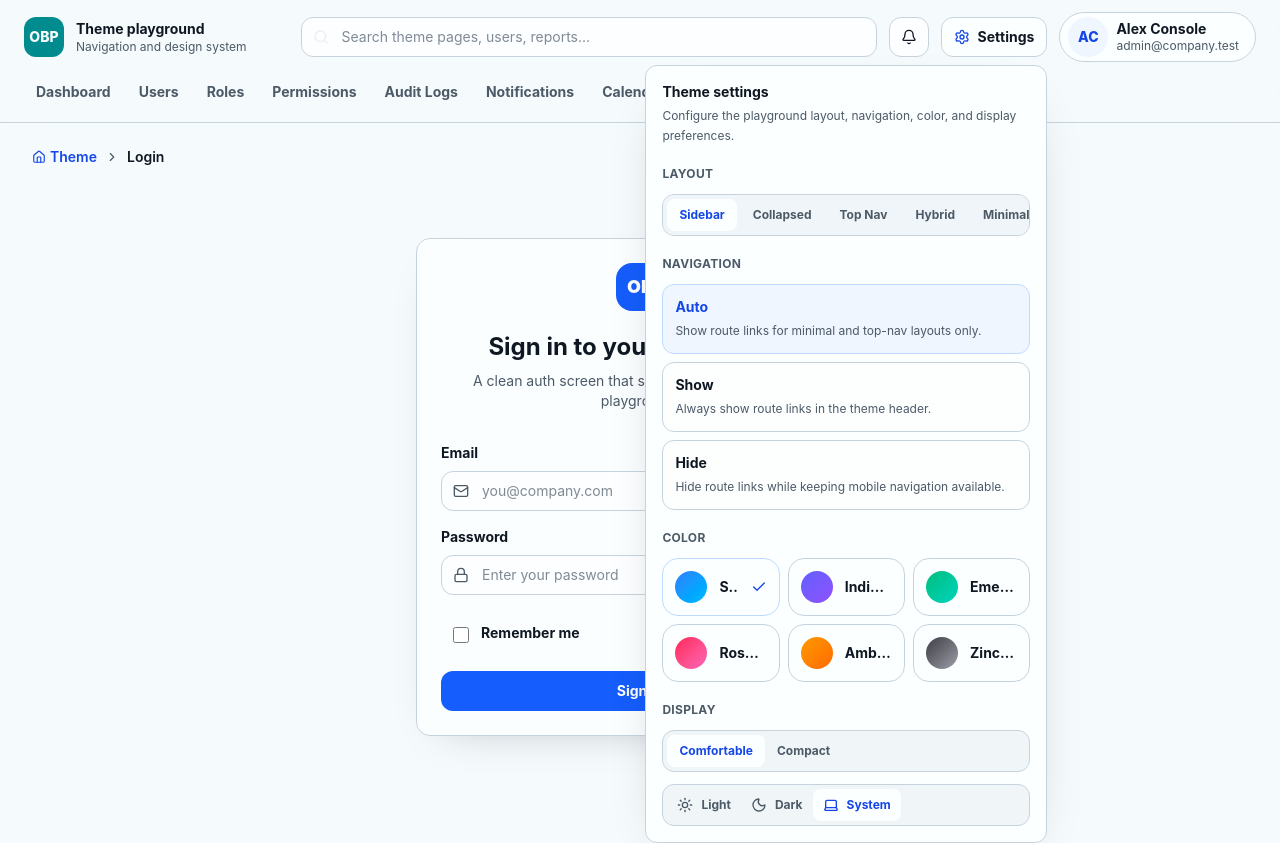
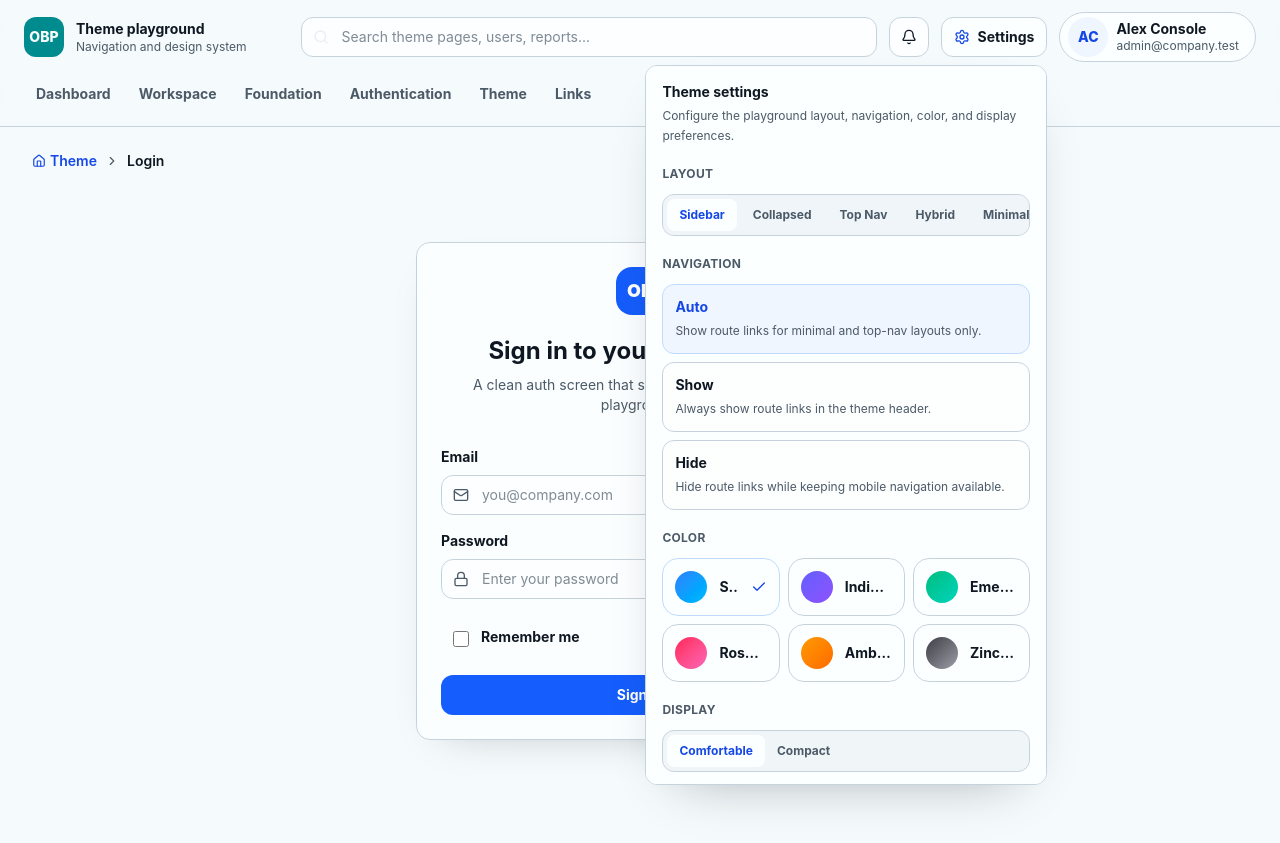
Before and after one commit to kharazian/open-business-platform, a React (Vite) app in the folder src/app/: page /theme/login in a window 1280 px wide. Both pictures are taken after a click on the button "Settings". After the commit the page ends 800 px from the top, so only its background shows below. Built offline with nearby package versions, Linux system fonts and the light colour scheme.

Commit message:
Polish theme navigation shell

```diff
--- a/src/app/src/components/layout/MobileDrawer.tsx
+++ b/src/app/src/components/layout/MobileDrawer.tsx
@@ -38,6 +38,7 @@ export function MobileDrawer({
           collapsed={false}
           logoText={sidebarLogoText}
           navigation={navigation}
+          onNavigate={onClose}
           subtitle={sidebarSubtitle}
           title={sidebarTitle}
           variant={sidebarVariant}
--- a/src/app/src/components/layout/Sidebar.tsx
+++ b/src/app/src/components/layout/Sidebar.tsx
@@ -1,29 +1,16 @@
-import { ChevronLeft, ChevronRight } from "lucide-react";
-import type { HTMLAttributes } from "react";
-import { NavLink } from "react-router-dom";
+import { ChevronDown, ChevronLeft, ChevronRight } from "lucide-react";
+import { useMemo, useState, type HTMLAttributes } from "react";
+import { NavLink, useLocation } from "react-router-dom";
 import { cn } from "../../lib/cn";
 import type { NavigationItem } from "../../config/appNavigation";
 import { useDesignTheme } from "../../context/useDesignTheme";
 import { Button } from "../ui/Button";
-
-function getNavigationSections(navigation: NavigationItem[]) {
-  return navigation.reduce<Array<{ label: string; items: NavigationItem[] }>>((sections, item) => {
-    const label = item.section ?? "";
-    const currentSection = sections[sections.length - 1];
-
-    if (currentSection?.label === label) {
-      currentSection.items.push(item);
-      return sections;
-    }
-
-    sections.push({ label, items: [item] });
-    return sections;
-  }, []);
-}
+import { getNavigationSections, isNavigationItemActive } from "./navigationGroups";
 
 export function Sidebar({
   collapsed,
   navigation,
+  onNavigate,
   onToggleCollapsed,
   variant = "default",
   logoText = "OBP",
@@ -34,6 +21,7 @@ export function Sidebar({
 }: {
   collapsed: boolean;
   navigation: NavigationItem[];
+  onNavigate?: () => void;
   onToggleCollapsed?: () => void;
   variant?: "default" | "hybrid";
   logoText?: string;
@@ -43,8 +31,23 @@ export function Sidebar({
   className?: HTMLAttributes<HTMLElement>["className"];
 }) {
   const { palette, density } = useDesignTheme();
+  const location = useLocation();
   const navigationSections = getNavigationSections(navigation);
   const hasSectionLabels = navigation.some((item) => item.section);
+  const sectionKeys = useMemo(() => navigationSections.map((section, index) => `${section.label}-${index}`), [navigationSections]);
+  const [collapsedSections, setCollapsedSections] = useState<Set<string>>(() => new Set());
+
+  const toggleSection = (sectionKey: string) => {
+    setCollapsedSections((current) => {
+      const next = new Set(current);
+      if (next.has(sectionKey)) {
+        next.delete(sectionKey);
+      } else {
+        next.add(sectionKey);
+      }
+      return next;
+    });
+  };
 
   return (
     <aside
@@ -77,37 +80,47 @@ export function Sidebar({
         </div>
       ) : null}
 
-      <nav className="mt-5 grid gap-1" aria-label={ariaLabel}>
+      <nav className="mt-5 min-h-0 flex-1 overflow-y-auto pr-1" aria-label={ariaLabel}>
         {navigationSections.map((section, sectionIndex) => (
-          <div className={cn("grid gap-1", sectionIndex > 0 && (collapsed ? "mt-2" : "mt-4"))} key={`${section.label}-${sectionIndex}`}>
+          <div className={cn("grid gap-1", sectionIndex > 0 && (collapsed ? "mt-2" : "mt-4"))} key={sectionKeys[sectionIndex]}>
             {hasSectionLabels && section.label && !collapsed ? (
-              <p className="px-3 pb-1 text-xs font-bold uppercase tracking-wide text-muted-foreground">{section.label}</p>
+              <button
+                className="flex min-h-9 items-center justify-between gap-2 rounded-xl px-3 text-left text-xs font-bold uppercase tracking-wide text-muted-foreground hover:bg-muted hover:text-foreground"
+                type="button"
+                onClick={() => toggleSection(sectionKeys[sectionIndex])}
+                aria-expanded={!collapsedSections.has(sectionKeys[sectionIndex])}
+              >
+                <span className="truncate">{section.label}</span>
+                <ChevronDown className={cn("size-4 shrink-0 transition-transform", collapsedSections.has(sectionKeys[sectionIndex]) && "-rotate-90")} />
+              </button>
             ) : null}
+            <div className={cn("grid gap-1", hasSectionLabels && section.label && !collapsed && "pl-2", collapsedSections.has(sectionKeys[sectionIndex]) && !collapsed && "hidden")}>
               {section.items.map((item) => {
                 const Icon = item.icon;
+                const active = isNavigationItemActive(location.pathname, item);
 
                 return (
                   <NavLink
-                  className={({ isActive }) =>
-                    cn(
+                    className={cn(
                       "control-transition flex min-h-11 items-center gap-3 rounded-xl px-3 text-sm font-semibold",
                       density === "compact" && "min-h-10",
                       collapsed && "justify-center px-0",
-                      isActive
+                      active
                         ? `${palette.activeNavBg} ${palette.activeNavText}`
                         : "text-muted-foreground hover:bg-muted hover:text-foreground"
-                    )
-                  }
+                    )}
                     end={item.path === "/" || item.path === "/theme"}
                     key={item.path}
                     title={collapsed ? item.label : undefined}
                     to={item.path}
+                    onClick={onNavigate}
                   >
                     {Icon ? <Icon className="size-4 shrink-0" /> : null}
                     {!collapsed ? <span className="truncate">{item.label}</span> : null}
                   </NavLink>
                 );
               })}
+            </div>
           </div>
         ))}
       </nav>
--- a/src/app/src/components/layout/TopNav.tsx
+++ b/src/app/src/components/layout/TopNav.tsx
@@ -1,10 +1,31 @@
 import { Menu } from "lucide-react";
+import type { ReactNode } from "react";
 import { NavLink } from "react-router-dom";
 import { cn } from "../../lib/cn";
 import type { NavigationItem } from "../../config/appNavigation";
 import { Dropdown } from "../ui/Dropdown";
 import { Button } from "../ui/Button";
 import { useDesignTheme } from "../../context/useDesignTheme";
+import { getNavigationSections } from "./navigationGroups";
+
+function TopNavLink({ item, children }: { item: NavigationItem; children?: ReactNode }) {
+  const { palette } = useDesignTheme();
+
+  return (
+    <NavLink
+      className={({ isActive }) =>
+        cn(
+          "rounded-full px-3 py-2 text-sm font-bold transition",
+          isActive ? `${palette.activeNavBg} ${palette.activeNavText}` : "text-muted-foreground hover:bg-muted hover:text-foreground"
+        )
+      }
+      end={item.path === "/" || item.path === "/theme"}
+      to={item.path}
+    >
+      {children ?? item.label}
+    </NavLink>
+  );
+}
 
 export function TopNav({
   navigation,
@@ -16,6 +37,8 @@ export function TopNav({
   showMobileMenuButton?: boolean;
 }) {
   const { palette } = useDesignTheme();
+  const navigationSections = getNavigationSections(navigation);
+  const hasSectionLabels = navigation.some((item) => item.section);
 
   return (
     <nav className="flex items-center gap-2" aria-label="Top navigation">
@@ -25,21 +48,31 @@ export function TopNav({
         </Button>
       ) : null}
       <div className="hidden items-center gap-1 xl:flex">
-        {navigation.slice(0, 8).map((item) => (
-          <NavLink
-            className={({ isActive }) =>
-              cn(
-                "rounded-full px-3 py-2 text-sm font-bold transition",
-                isActive ? `${palette.activeNavBg} ${palette.activeNavText}` : "text-muted-foreground hover:bg-muted hover:text-foreground"
+        {hasSectionLabels
+          ? navigationSections.map((section, index) =>
+              section.label ? (
+                <Dropdown
+                  align="left"
+                  key={`${section.label}-${index}`}
+                  trigger={
+                    <span className="inline-flex min-h-10 items-center rounded-full px-3 text-sm font-bold text-muted-foreground hover:bg-muted hover:text-foreground">
+                      {section.label}
+                    </span>
+                  }
+                >
+                  <div className="grid min-w-48 gap-1">
+                    {section.items.map((item) => (
+                      <TopNavLink item={item} key={item.path}>
+                        {item.label}
+                      </TopNavLink>
+                    ))}
+                  </div>
+                </Dropdown>
+              ) : (
+                section.items.map((item) => <TopNavLink item={item} key={item.path} />)
               )
-            }
-            end={item.path === "/" || item.path === "/theme"}
-            key={item.path}
-            to={item.path}
-          >
-            {item.label}
-          </NavLink>
-        ))}
+            )
+          : navigation.slice(0, 8).map((item) => <TopNavLink item={item} key={item.path} />)}
       </div>
       <div className="xl:hidden">
         <Dropdown
@@ -51,7 +84,30 @@ export function TopNav({
           }
         >
           <div className="grid gap-1">
-            {navigation.map((item) => (
+            {hasSectionLabels
+              ? navigationSections.map((section, index) => (
+                  <div className="grid gap-1" key={`${section.label}-${index}`}>
+                    {section.label ? <p className="px-3 pt-2 text-xs font-bold uppercase tracking-wide text-muted-foreground">{section.label}</p> : null}
+                    {section.items.map((item) => (
+                      <NavLink
+                        className={({ isActive }) =>
+                          cn(
+                            "rounded-lg px-3 py-2 text-sm font-bold",
+                            isActive
+                              ? `${palette.activeNavBg} ${palette.activeNavText}`
+                              : "text-muted-foreground hover:bg-muted hover:text-foreground"
+                          )
+                        }
+                        end={item.path === "/" || item.path === "/theme"}
+                        key={item.path}
+                        to={item.path}
+                      >
+                        {item.label}
+                      </NavLink>
+                    ))}
+                  </div>
+                ))
+              : navigation.map((item) => (
                   <NavLink
                     className={({ isActive }) =>
                       cn(
--- /dev/null
+++ b/src/app/src/components/layout/navigationGroups.ts
@@ -0,0 +1,21 @@
+import type { NavigationItem } from "../../config/appNavigation";
+
+export function getNavigationSections(navigation: NavigationItem[]) {
+  return navigation.reduce<Array<{ label: string; items: NavigationItem[] }>>((sections, item) => {
+    const label = item.section ?? "";
+    const currentSection = sections[sections.length - 1];
+
+    if (currentSection?.label === label) {
+      currentSection.items.push(item);
+      return sections;
+    }
+
+    sections.push({ label, items: [item] });
+    return sections;
+  }, []);
+}
+
+export function isNavigationItemActive(pathname: string, item: NavigationItem) {
+  if (item.path === "/" || item.path === "/theme") return pathname === item.path;
+  return pathname === item.path || pathname.startsWith(`${item.path}/`);
+}
--- a/src/app/src/components/ui/Dropdown.tsx
+++ b/src/app/src/components/ui/Dropdown.tsx
@@ -53,7 +53,7 @@ export function Dropdown({
           <button className="fixed inset-0 z-20 cursor-default" type="button" aria-label="Close dropdown" onClick={() => setOpen(false)} />
           <div
             className={cn(
-              "absolute z-30 mt-2 min-w-48 rounded-xl border border-border bg-card p-2 shadow-lifted",
+              "absolute z-30 mt-2 max-h-[calc(100vh-5rem)] min-w-48 overflow-y-auto overscroll-contain rounded-xl border border-border bg-card p-2 shadow-lifted",
               align === "right" ? "right-0" : "left-0"
             )}
           >
```
Lines whose indentation alone changed are shown as unchanged.
